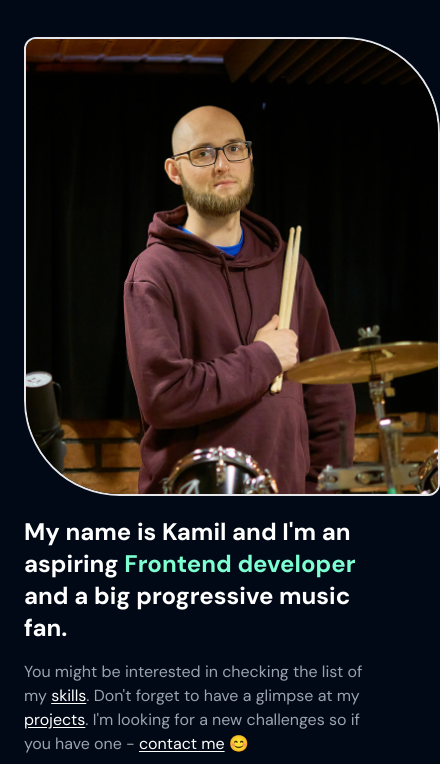
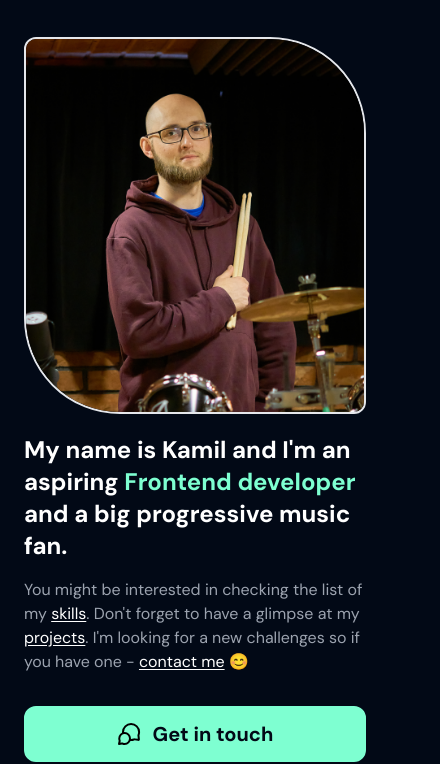
Before and after one commit to kamilMalinowski/wtf-3-portfolio-2023, a website built with Parcel: page src/index.html in a window 390 px wide. Shown: the part 87-851 px from the top of the page, 440 px wide, since content can reach past the window. Built offline with nearby package versions, Linux system fonts and the light colour scheme; no server answers.

Commit message:
Fix responsive bug

```diff
--- a/src/index.html
+++ b/src/index.html
@@ -148,7 +148,7 @@
           <img
             width="416"
             height="459"
-            class=" max-w-[26rem] border-2 rounded-tl-xl rounded-tr-[6rem] rounded-br-xl rounded-bl-[6rem]"
+            class=" w-full max-w-[26rem] border-2 rounded-tl-xl rounded-tr-[6rem] rounded-br-xl rounded-bl-[6rem]"
             src="./assets/images/person.png"
             alt=""
           />
```
